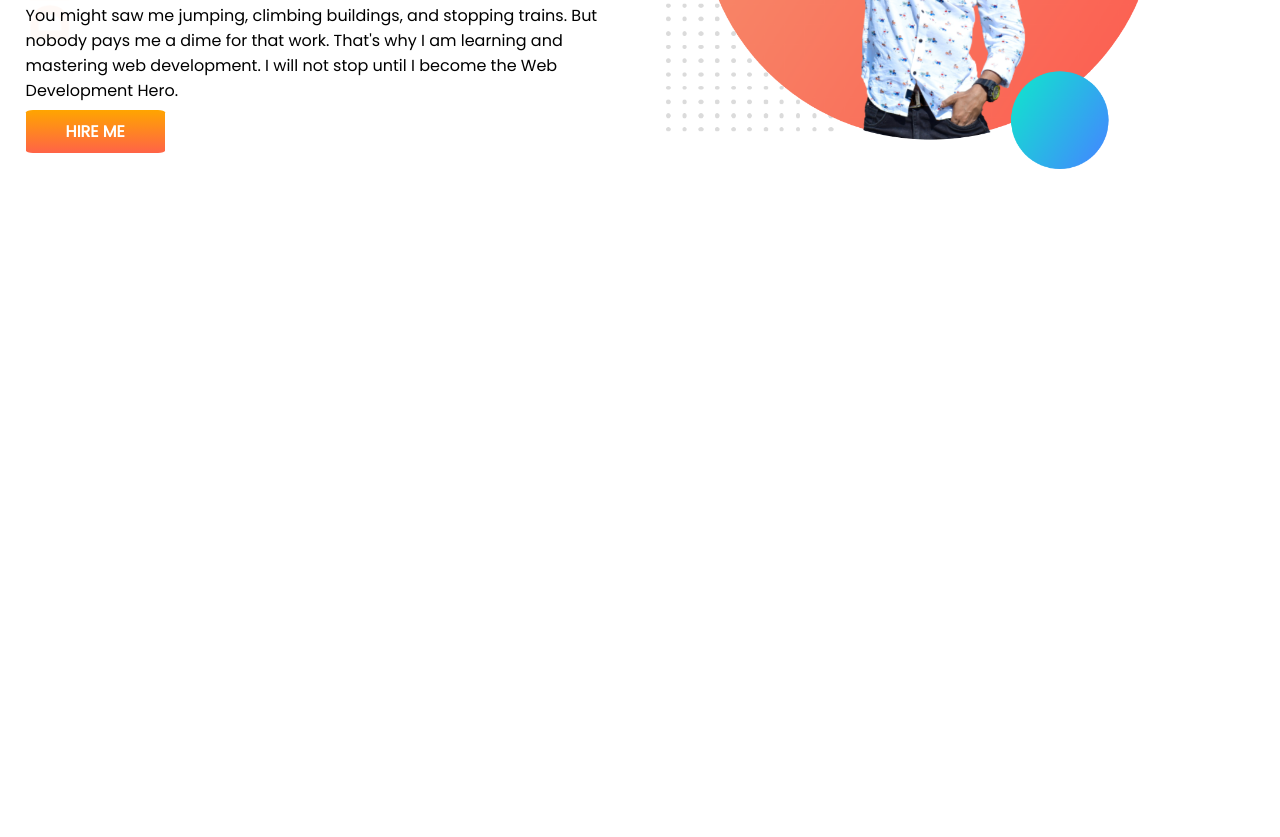
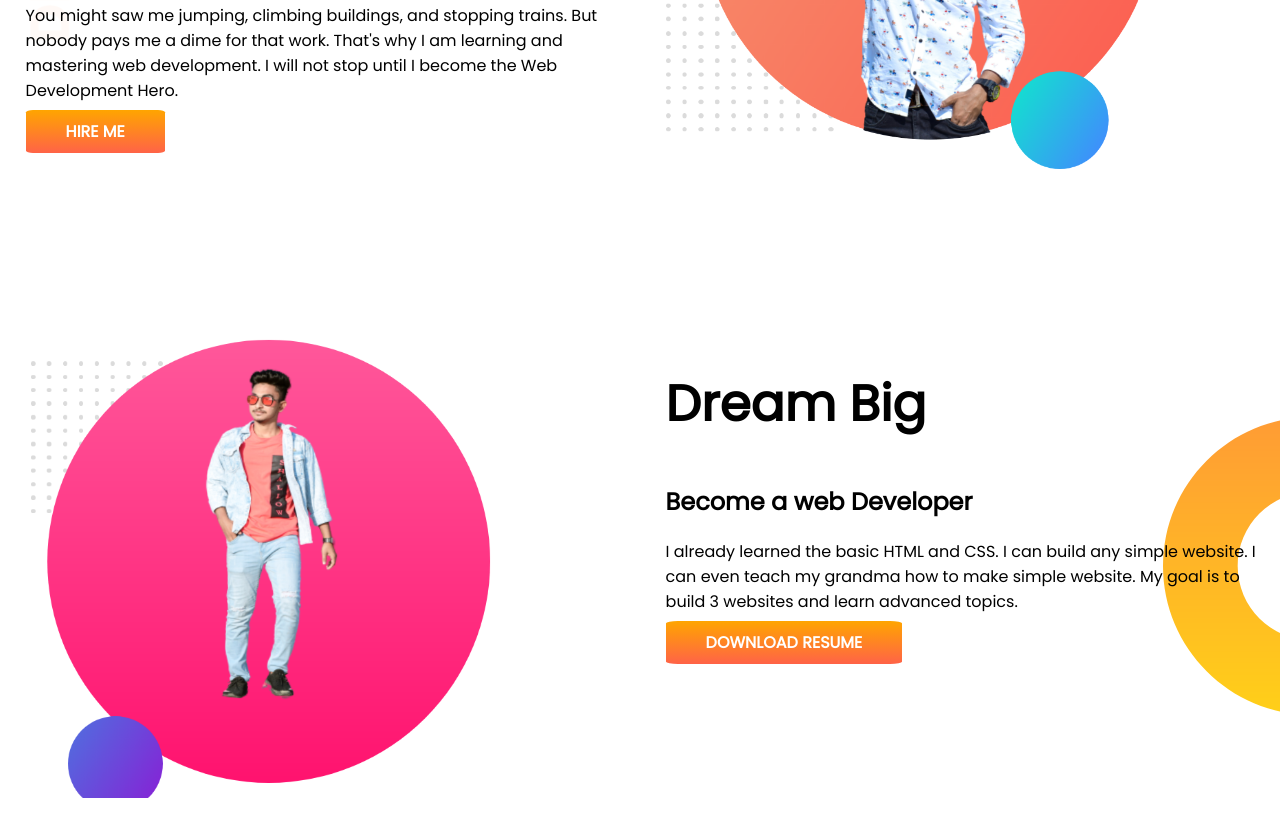
Before and after one commit to rifattalukdar/devoloper-portfolio, a plain HTML site: page index.html in a window 1280 px wide. Shown: the part 319-1156 px from the top of the page. Before the commit the page ends 800 px from the top, so only its background shows below. Drawn offline with Linux system fonts and the light colour scheme.

Commit message:
dream added

```diff
--- a/index.html
+++ b/index.html
@@ -29,6 +29,19 @@
             <img src="images/rifatmy-bg.png" alt="">
         </div>
     </section>
+    <section class="big-dream">
+        <div class="half-widh">
+            <img src="images/newrifatmy-bg2.png" alt="">
+        </div>
+        <div class="half-widh">
+            <h1>Dream Big</h1>
+            <h2>Become a web Developer</h2>
+            <p>I already learned the basic HTML and CSS. I can build any simple website. I can even teach my grandma how
+                to make simple website. My goal is to build 3 websites and learn advanced topics.</p>
+            <a class="link-button" target="blank" href="">DOWNLOAD RESUME</a>
+        </div>
+
+    </section>
 
 </body>
 
--- a/style.css
+++ b/style.css
@@ -10,6 +10,7 @@ h1{
 }
 section{
     display: flex;
+    margin-bottom: 150px;
 }
 .half-widh{
     width: 50%;
@@ -29,3 +30,8 @@ section{
 .toop-benar{
     background-image: url(images/top-banner.png);
 }
+.big-dream{
+    background-image: url(images/dream-bg.png);
+    background-repeat: no-repeat;
+    background-position: right;
+}
```
Also changed, not shown: images/newrifatmy-bg2.png (added).
